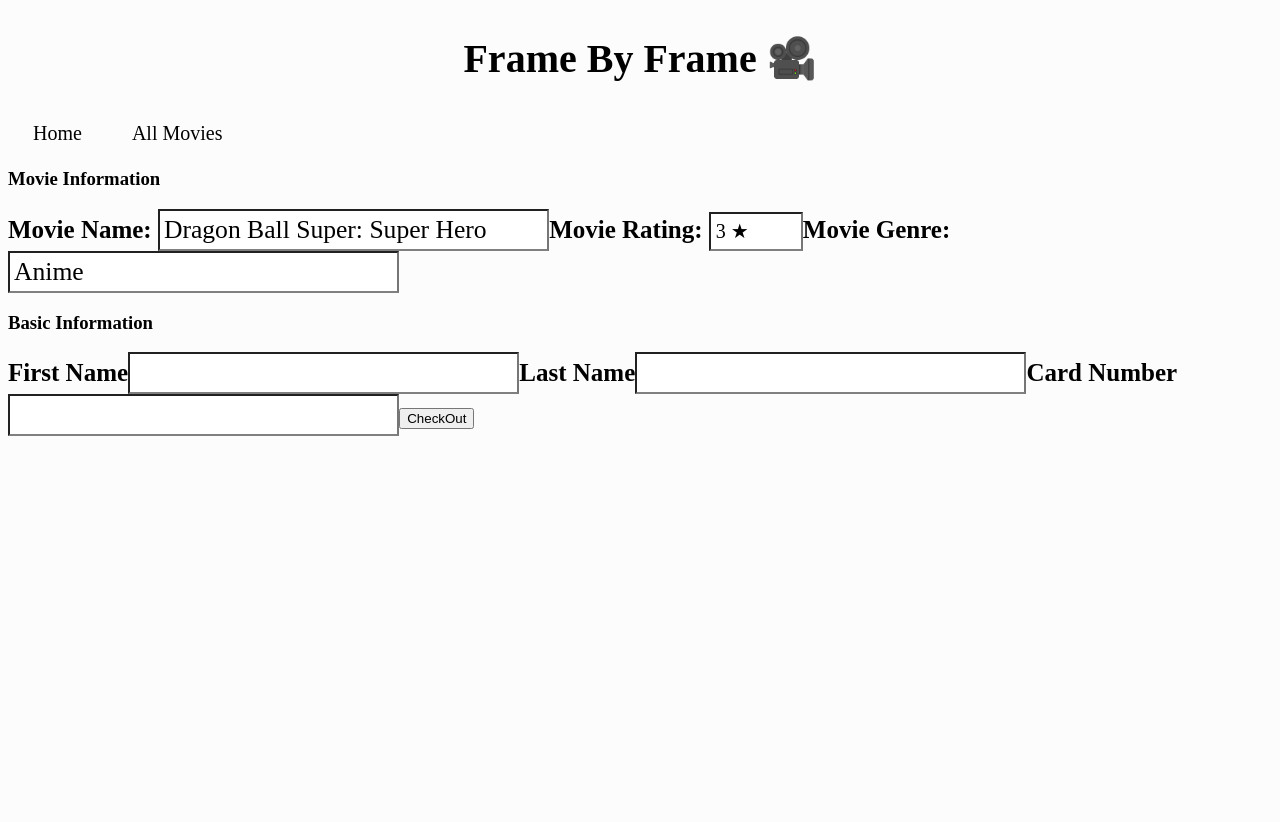
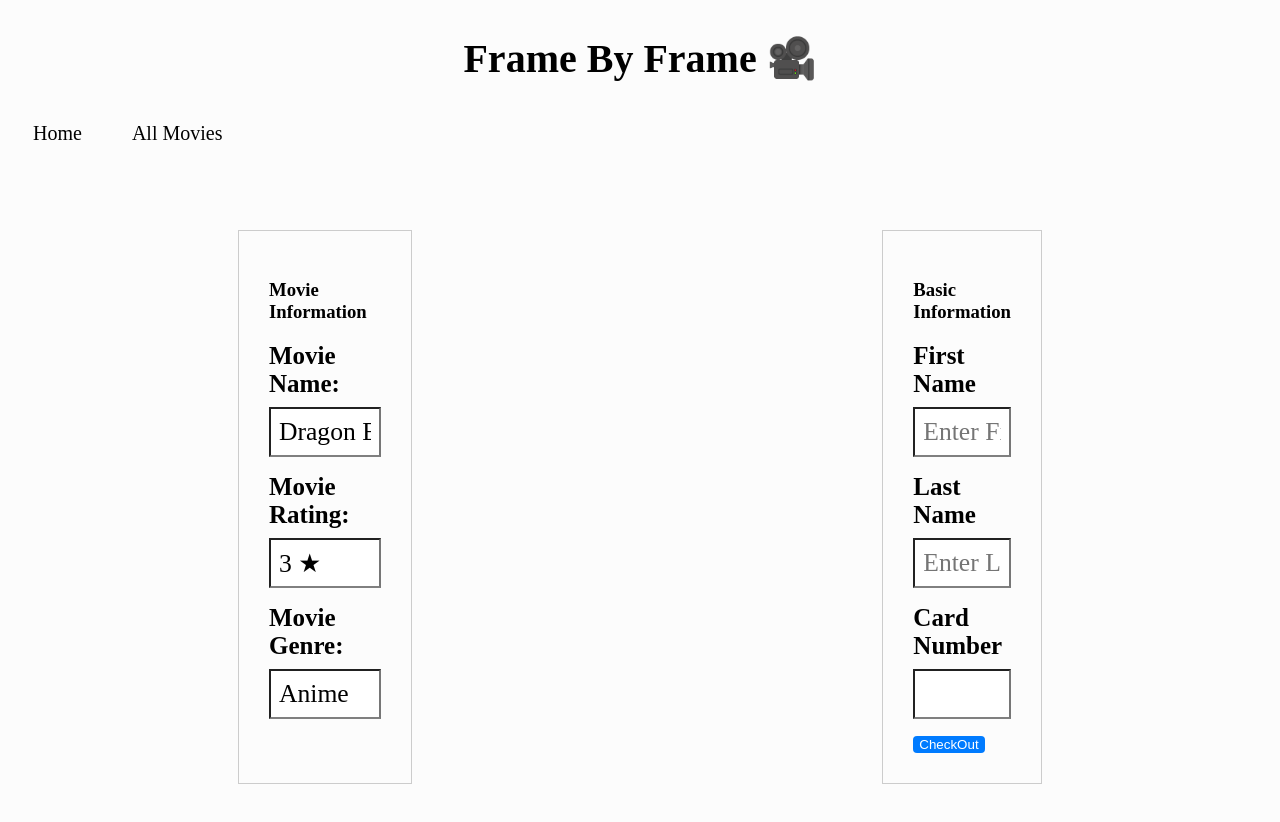
Before and after one commit to Bk2Kevoo/FrameByFrame, a React (Vite) app: page /movies/1/checkout in a window 1280 px wide. Shown: the top 822 px of the page. Built offline with nearby package versions, Linux system fonts and the light colour scheme; data requests are answered from the project's data file.

Commit message:
Functionality and checkout button working

```diff
--- a/src/components/pages/CheckOut.jsx
+++ b/src/components/pages/CheckOut.jsx
@@ -18,6 +18,12 @@ const CheckOut = () => {
     name: "",
     rating: "",
     genre: "",
+  });
+
+  const [basicInfo, setBasicInfo] = useState({
+    firstName: "",
+    lastName: "",
+    cardNumber: "",
   });
 
   const navigate = useNavigate();
@@ -55,6 +61,7 @@ const CheckOut = () => {
           .then((response) => response.json())
           .then((namedMovie) => {
             handleCheckoutFeature(namedMovie);
+            resetBasicInfo();
             navigate(`/movies/${movieId}/checkout`);
           })
           .catch((err) => alert(err));
@@ -62,8 +69,16 @@ const CheckOut = () => {
       .catch((err) => alert(err.message));
   };
 
+  const resetBasicInfo = () => {
+    setBasicInfo({
+      firstName: "",
+      lastName: "",
+      cardNumber: "",
+    });
+  };
+
   return (
-    <section>
+    <section className="checkout-container">
       <form
         className="Checkout-form"
         autoComplete="off"
@@ -74,7 +89,14 @@ const CheckOut = () => {
         </div>
 
         <label htmlFor="name"> Movie Name: </label>
-        <input type="text" id="name" name="name" value={formData.name} />
+        <input
+          className="movie-name"
+          type="text"
+          id="name"
+          name="name"
+          value={formData.name}
+          readOnly={true}
+        />
 
         <label htmlFor="movie-rating">Movie Rating: </label>
         <input
@@ -82,11 +104,18 @@ const CheckOut = () => {
           id="movie-rating"
           type="text"
           value={`${formData.rating} ★`}
-          readOnly
+          readOnly={true}
         />
 
         <label htmlFor="genre">Movie Genre: </label>
-        <input type="text" id="genre" name="genre" value={formData.genre} />
+        <input
+          className="genre-input"
+          type="text"
+          id="genre"
+          name="genre"
+          value={formData.genre}
+          readOnly={true}
+        />
       </form>
 
       <section>
@@ -101,13 +130,40 @@ const CheckOut = () => {
             </div>
 
             <label htmlFor="first-name"> First Name</label>
-            <input type="text" id="first-name" name="first-name" required />
+            <input
+              type="text"
+              id="first-name"
+              name="first-name"
+              placeholder="Enter First Name"
+              value={basicInfo.firstName}
+              onChange={(e) =>
+                setBasicInfo({ ...basicInfo, firstName: e.target.value })
+              }
+              required
+            />
 
             <label htmlFor="last-name">Last Name</label>
-            <input type="text" id="last-name" name="last-name" />
+            <input
+              type="text"
+              id="last-name"
+              name="last-name"
+              placeholder="Enter Last Name"
+              value={basicInfo.lastName}
+              onChange={(e) =>
+                setBasicInfo({ ...basicInfo, lastName: e.target.value })
+              }
+            />
 
             <label htmlFor="card-number">Card Number</label>
-            <input type="text" id="card-number" name="card-number" />
+            <input
+              type="text"
+              id="card-number"
+              name="card-number"
+              value={basicInfo.cardNumber}
+              onChange={(e) =>
+                setBasicInfo({ ...basicInfo, cardNumber: e.target.value })
+              }
+            />
 
             <button onClick={handleCheckoutFeature}>CheckOut</button>
           </form>
--- a/src/index.css
+++ b/src/index.css
@@ -264,9 +264,49 @@ select:focus {
   border-color: #000000a2;
   outline: none;
 }
-.small-input {
-    width: 80px;
-    height: 25px;
-    padding: 5px; /* Adjust padding for smaller look */
-    font-size: 20px; /* Adjust font size */
-  }
+
+.checkout-container {
+  display: flex;
+  gap: 10px;
+}
+
+
+.Checkout-form,
+.basic-form {
+  flex: 0 1 20%;
+  margin: 230px;
+  margin-top: 80px;
+  padding: 30px;
+  border: 1px solid #ccc;
+}
+
+
+.Checkout-form label,
+.basic-form label {
+  display: block;
+  margin-bottom: 9px;
+}
+
+
+.Checkout-form input,
+.basic-form input {
+  width: 100%;
+  padding: 8px;
+  margin-bottom: 16px;
+  box-sizing: border-box;
+}
+
+
+
+
+.basic-form button {
+  background-color: #007bff;
+  color: white;
+  border: none;
+  border-radius: 4px;
+  cursor: pointer;
+}
+
+.basic-form button:hover {
+  background-color: #0056b3;
+}
```
